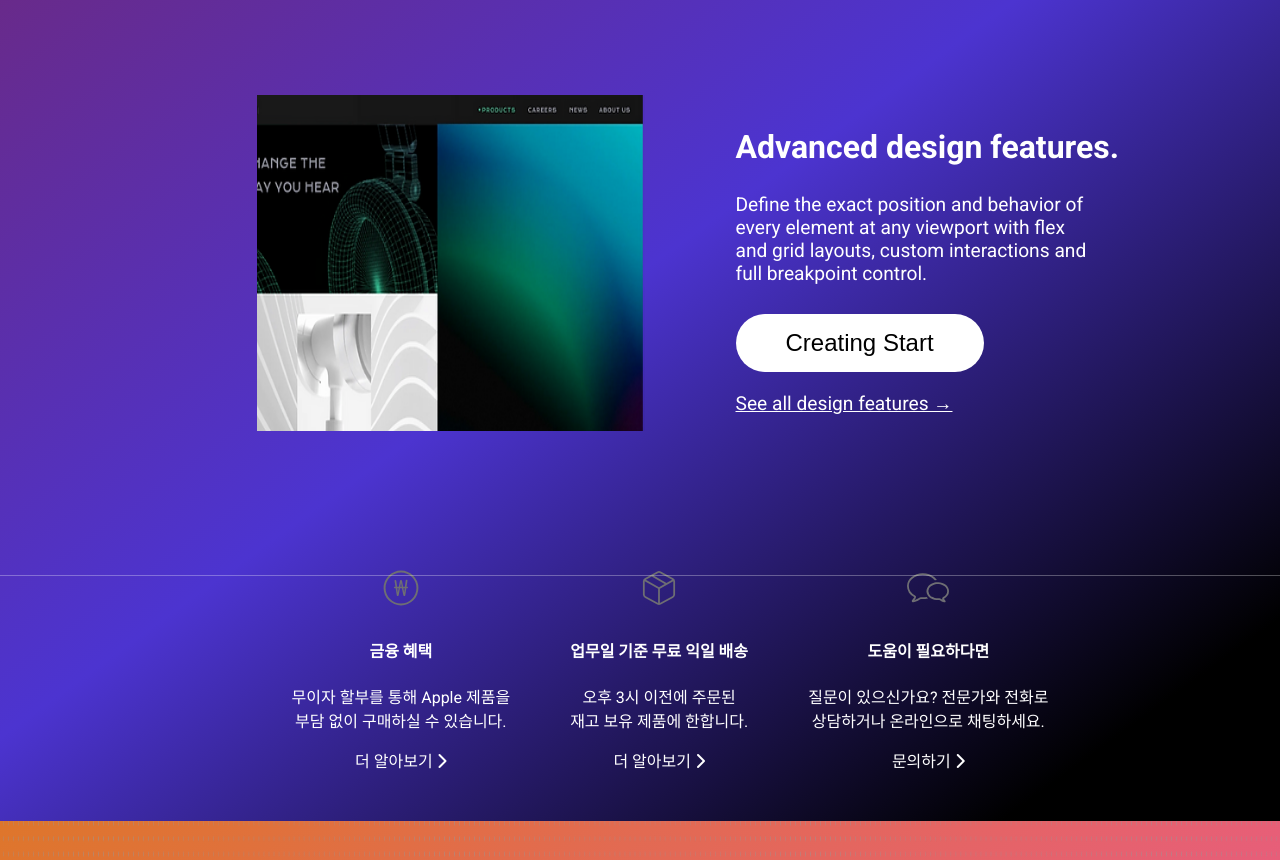
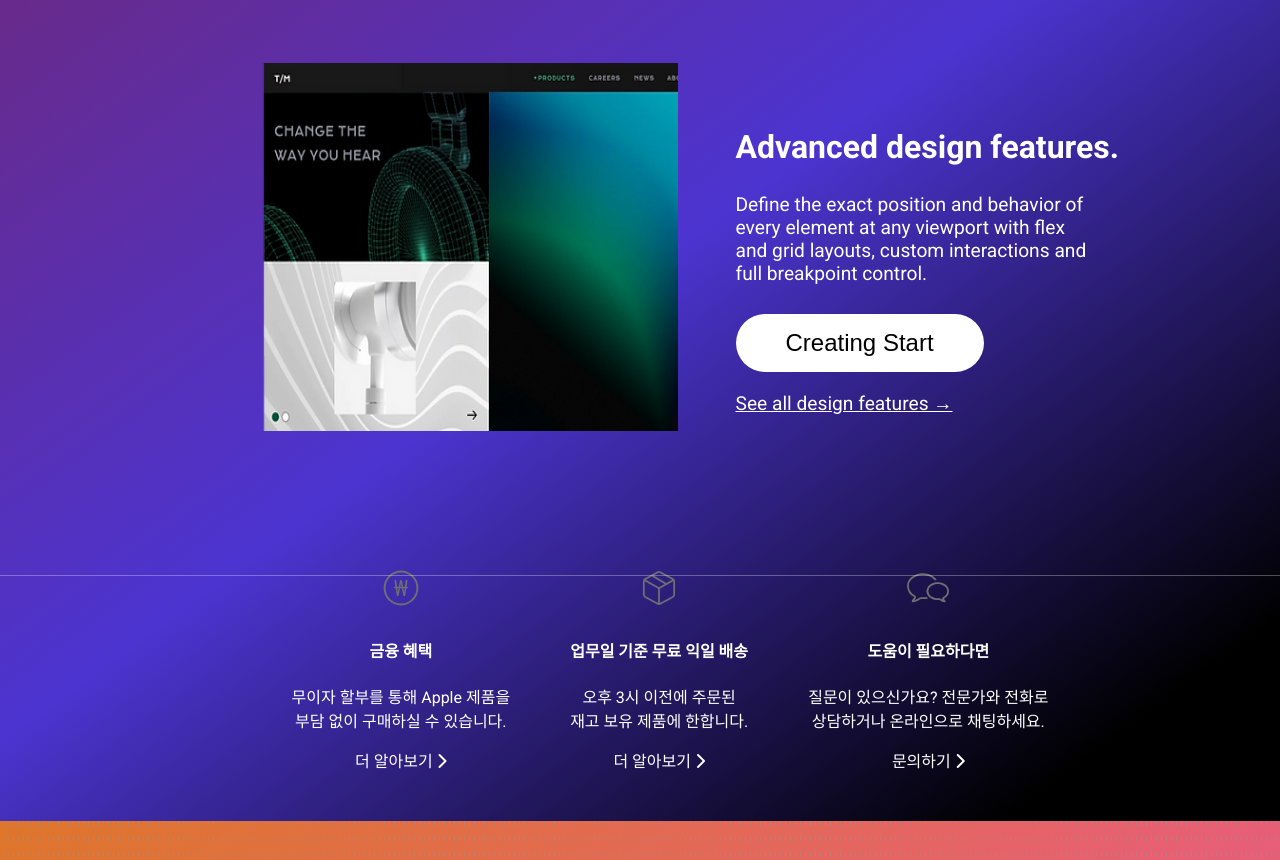
Before and after one commit to leemirae9061/appple_sub, a plain HTML site: page index.html in a window 1280 px wide. Shown: the part 991-1851 px from the top of the page. Drawn offline with Linux system fonts and the light colour scheme.

Commit message:
Add files via upload

```diff
--- a/apple_display.css
+++ b/apple_display.css
@@ -298,15 +298,12 @@ a {
 }
 
 .main_section3_img {
-  width: 100%;
+  width: 110%;
   height: 100%;
   background: url(img/0d6674_1e00e61847f~mv2.webp) no-repeat;
-  background-size: 100% 100%;
-  margin-top: 17em;
-  margin-left: 20em;
   position: absolute;
-  top: -240px;
-  left: -350px;
+  top: 0;
+  left: 0;
 }
 
 .main_secstion3_img_animation {
```
